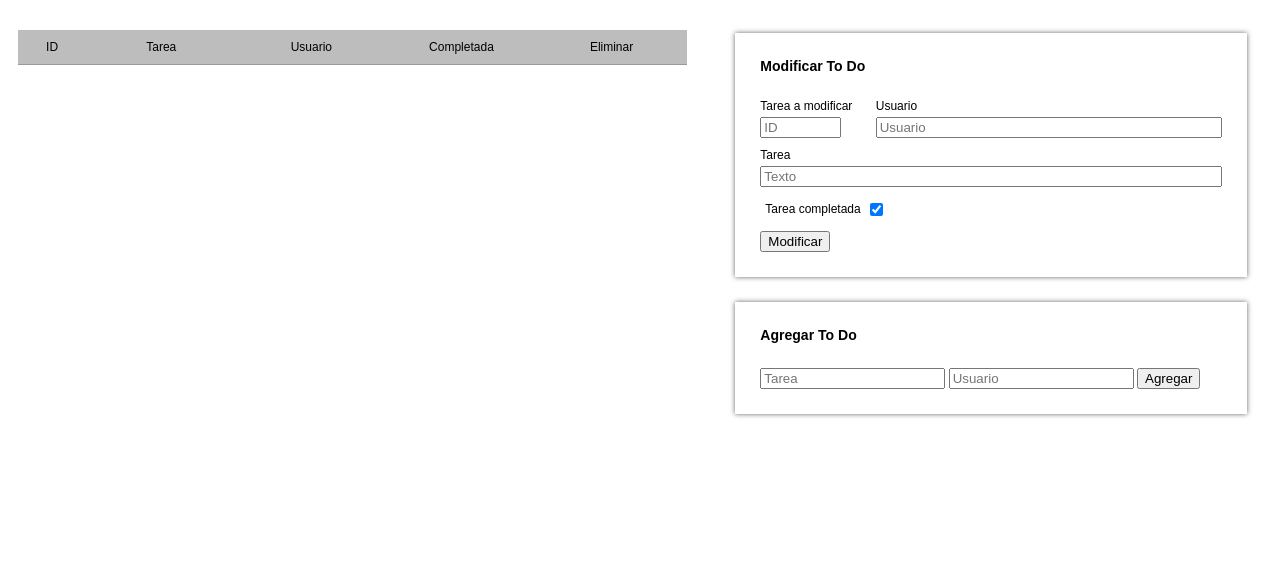
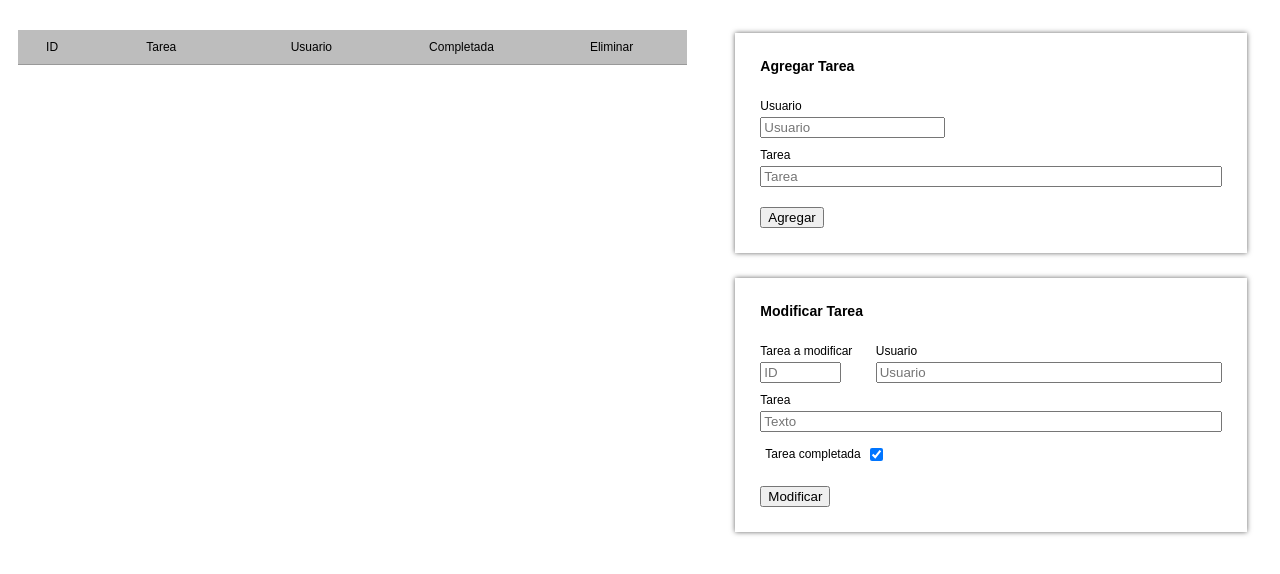
Before and after one commit to LucianABC/To-Do-List, a website with bundled scripts: page index.html in a window 1280 px wide. Built offline with nearby package versions, Linux system fonts and the light colour scheme; no server answers.

Commit message:
estilos cards ok

```diff
--- a/index.html
+++ b/index.html
@@ -19,9 +19,26 @@
 
         </li>
     </ul>
-    <section class="card-container">
+    <section class="cards-container">
+
         <section class="card">
-            <h1>Modificar To Do</h1>
+            <h1>Agregar Tarea</h1>
+            <section class="card-inputs">
+                <div id="todo-user-create-div">
+                    <span>Usuario</span>
+                    <input type="number" id="todo-user-create" placeholder="Usuario"/>
+                </div>
+                <div id="todo-title-create-div">
+                    <span>Tarea</span>
+                    <input type="text" id="todo-title-create" placeholder="Tarea"/>
+                </div>
+
+            </section>
+            <button id="todo-create">Agregar</button>
+        </section>
+
+        <section class="card">
+            <h1>Modificar Tarea</h1>
             <article class ="card-inputs">
                 <div id="todo-id-update-div">
                     <span>Tarea a modificar</span>
@@ -44,12 +61,6 @@
 
             <button id="todo-update">Modificar</button>
         </section>
-        <section class="card">
-            <h1>Agregar To Do</h1>
-            <input type="text" id="todo-title-create" placeholder="Tarea"/>
-            <input type="number" id="todo-user-create" placeholder="Usuario"/>
-            <button id="todo-create">Agregar</button>
-        </section>
     </section>
 
     <script src="variables.js"></script>
--- a/styles.scss
+++ b/styles.scss
@@ -50,7 +50,7 @@ ul {
     }
 
     button {
-        margin-top: 10px;
+        margin-top: 20px;
     }
     .card-inputs {
         display: flex;
@@ -62,7 +62,6 @@ ul {
             display: flex;
             flex-direction: column;
             width:50%;
-
             box-sizing: border-box;
             margin-top: 10px;
             span {
@@ -91,4 +90,11 @@ ul {
             margin: 5px;
         }
     }
+    #todo-user-create-div {
+        width:40%;
+    }
+
+    #todo-title-create-div {
+        width: 100%;
+    }
 }
```
Also changed, not shown: styles.css, 1 other file.
